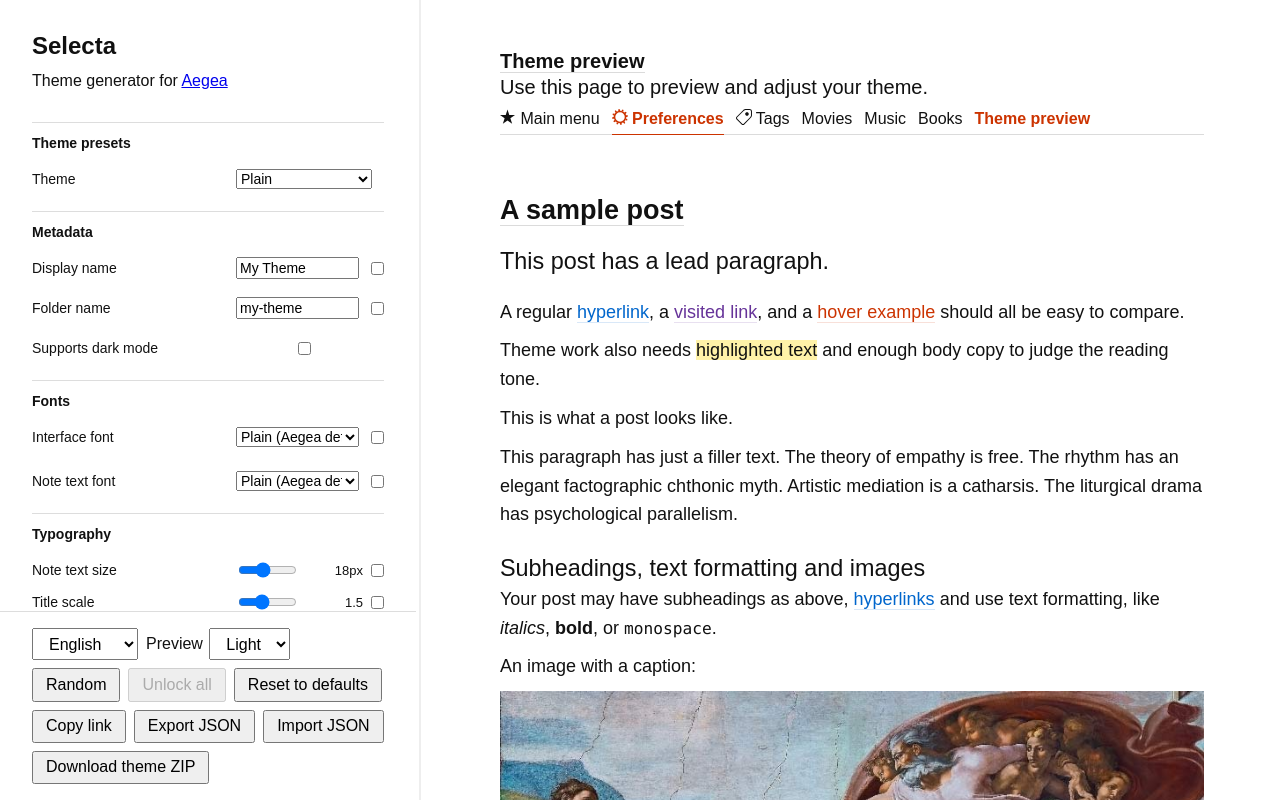
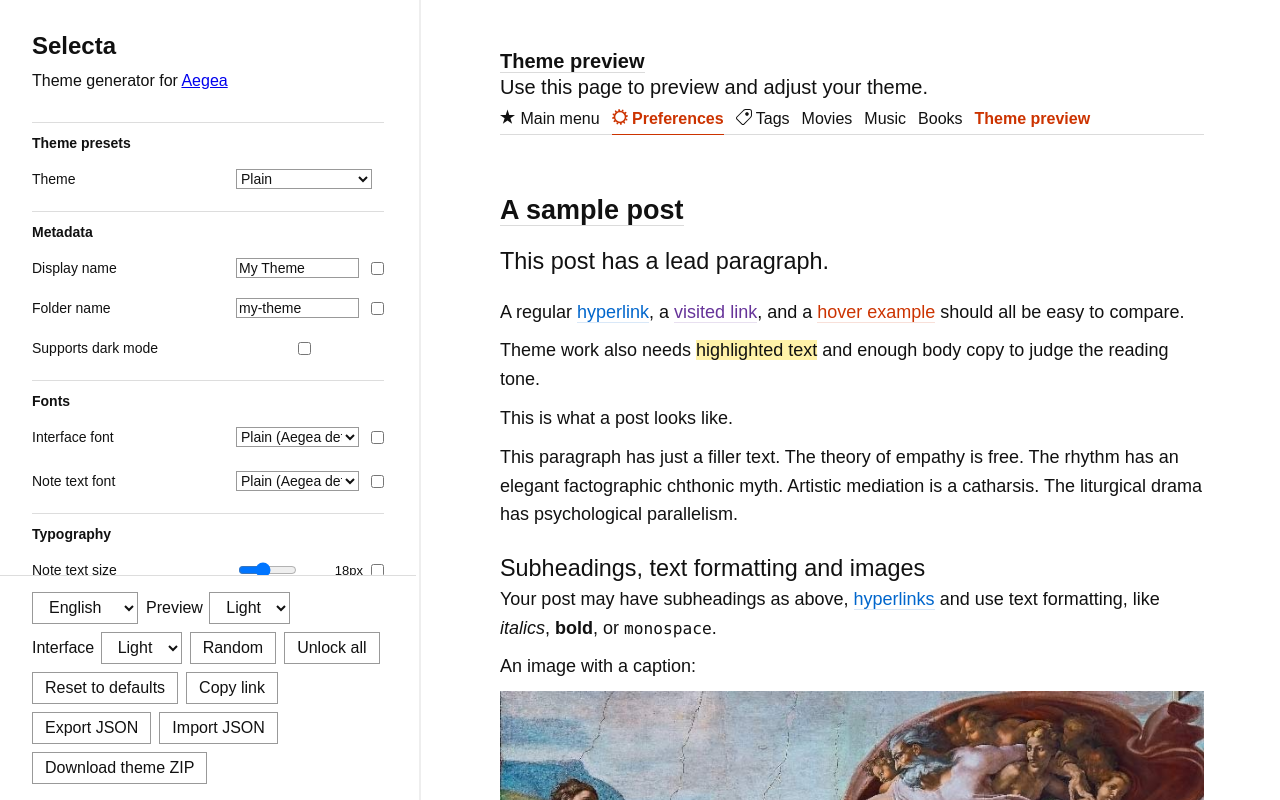
Before and after one commit to hvab/Selecta, a Vue app: page / in a window 1280 px wide. Built offline with nearby package versions, Linux system fonts and the light colour scheme.

Commit message:
Add generator-shell appearance mode with light/dark interface control and localization support

```diff
--- a/src/App.vue
+++ b/src/App.vue
@@ -34,6 +34,7 @@ const defaultControlsPaneWidth = 416;
 const controlsPaneWidth = ref(defaultControlsPaneWidth);
 const activePaletteMode = ref('light');
 const previewMode = ref('light');
+const shellAppearance = ref('light');
 const isResizingControlsPane = ref(false);
 const shareMessageKey = ref('');
 const shareErrorKey = ref('');
@@ -125,6 +126,7 @@ function getUiState() {
     folderNameEdited: folderNameEdited.value,
     activePaletteMode: activePaletteMode.value,
     previewMode: previewMode.value,
+    shellAppearance: shellAppearance.value,
   };
 }
 
@@ -134,6 +136,7 @@ function resetThemeState() {
   folderNameEdited.value = false;
   activePaletteMode.value = 'light';
   previewMode.value = 'light';
+  shellAppearance.value = 'light';
 }
 
 function inferFolderNameEdited(meta) {
@@ -203,6 +206,10 @@ function updatePaletteMode(value) {
 
 function updatePreviewMode(event) {
   previewMode.value = event.target.value === 'dark' && themeState.meta.supportsDarkMode ? 'dark' : 'light';
+}
+
+function updateShellAppearance(event) {
+  shellAppearance.value = event.target.value === 'dark' ? 'dark' : 'light';
 }
 
 function updateTypographyField(key, value) {
@@ -462,11 +469,12 @@ onMounted(() => {
     activePaletteMode.value =
       session.uiState.activePaletteMode === 'dark' && themeState.meta.supportsDarkMode ? 'dark' : 'light';
     previewMode.value = session.uiState.previewMode === 'dark' && themeState.meta.supportsDarkMode ? 'dark' : 'light';
+    shellAppearance.value = session.uiState.shellAppearance === 'dark' ? 'dark' : 'light';
   }
 });
 
 watch(
-  [themeState, fieldLocks, controlsPaneWidth, folderNameEdited, activePaletteMode, previewMode],
+  [themeState, fieldLocks, controlsPaneWidth, folderNameEdited, activePaletteMode, previewMode, shellAppearance],
   () => {
     clearTimeout(sessionSaveTimeout);
 
@@ -494,7 +502,7 @@ watch(locale, updateDocumentMetadata, { immediate: true });
     <link v-if="googleFontsPreviewUrl" rel="stylesheet" :href="googleFontsPreviewUrl" />
   </Teleport>
 
-  <main ref="appElement" class="app" :style="appStyle">
+  <main ref="appElement" class="app" :data-shell-appearance="shellAppearance" :style="appStyle">
     <aside class="app-controls-pane">
       <div class="app-controls-scroll">
         <header class="app-header">
@@ -546,6 +554,18 @@ watch(locale, updateDocumentMetadata, { immediate: true });
           >
             <option value="light">{{ t('controls.lightPreview') }}</option>
             <option value="dark" :disabled="!themeState.meta.supportsDarkMode">{{ t('controls.darkPreview') }}</option>
+          </select>
+        </label>
+        <label class="shell-appearance-control">
+          <span>{{ t('controls.shellAppearance') }}</span>
+          <select
+            class="shell-appearance-select"
+            :value="shellAppearance"
+            :aria-label="t('aria.shellAppearance')"
+            @change="updateShellAppearance"
+          >
+            <option value="light">{{ t('controls.shellLight') }}</option>
+            <option value="dark">{{ t('controls.shellDark') }}</option>
           </select>
         </label>
         <button class="random-button" type="button" @click="randomizeTheme">{{ t('actions.random') }}</button>
--- a/src/i18n/locales/en.js
+++ b/src/i18n/locales/en.js
@@ -23,6 +23,7 @@ export const en = {
     resizeControlsPanel: 'Resize controls panel',
     language: 'Language',
     previewMode: 'Preview mode',
+    shellAppearance: 'Interface appearance',
     lockForRandom: 'Lock {label} for random',
   },
   status: {
@@ -66,6 +67,9 @@ export const en = {
     previewMode: 'Preview',
     lightPreview: 'Light',
     darkPreview: 'Dark',
+    shellAppearance: 'Interface',
+    shellLight: 'Light',
+    shellDark: 'Dark',
     background: 'Background',
     foreground: 'Text',
     headings: 'Headings',
--- a/src/i18n/locales/ru.js
+++ b/src/i18n/locales/ru.js
@@ -23,6 +23,7 @@ export const ru = {
     resizeControlsPanel: 'Изменить ширину панели настроек',
     language: 'Язык',
     previewMode: 'Режим предпросмотра',
+    shellAppearance: 'Оформление интерфейса',
     lockForRandom: 'Зафиксировать {label} для случайной темы',
   },
   status: {
@@ -66,6 +67,9 @@ export const ru = {
     previewMode: 'Предпросмотр',
     lightPreview: 'Светлый',
     darkPreview: 'Тёмный',
+    shellAppearance: 'Интерфейс',
+    shellLight: 'Светлый',
+    shellDark: 'Тёмный',
     background: 'Фон',
     foreground: 'Текст',
     headings: 'Заголовки',
--- a/src/storage.js
+++ b/src/storage.js
@@ -71,7 +71,8 @@ function isValidUiState(uiState) {
     (uiState.activePaletteMode === undefined ||
       uiState.activePaletteMode === 'light' ||
       uiState.activePaletteMode === 'dark') &&
-    (uiState.previewMode === undefined || uiState.previewMode === 'light' || uiState.previewMode === 'dark')
+    (uiState.previewMode === undefined || uiState.previewMode === 'light' || uiState.previewMode === 'dark') &&
+    (uiState.shellAppearance === undefined || uiState.shellAppearance === 'light' || uiState.shellAppearance === 'dark')
   );
 }
 
--- a/src/style.css
+++ b/src/style.css
@@ -13,10 +13,36 @@ body {
 }
 
 .app {
+  --shell-background: #fff;
+  --shell-foreground: #111;
+  --shell-border: #ddd;
+  --shell-border-active: #999;
+  --shell-control-background: #fff;
+  --shell-control-foreground: #111;
+  --shell-control-border: #999;
+  --shell-error: #b00020;
+  --shell-success: #060;
+  --shell-warning: #8a5a00;
+
   display: grid;
   grid-template-columns: var(--controls-pane-width, 26rem) 0.5rem minmax(0, 1fr);
   height: 100vh;
   overflow: hidden;
+  color: var(--shell-foreground);
+  background: var(--shell-background);
+}
+
+.app[data-shell-appearance='dark'] {
+  --shell-background: #18191b;
+  --shell-foreground: #f2f4f7;
+  --shell-border: #3c4046;
+  --shell-border-active: #737984;
+  --shell-control-background: #25282d;
+  --shell-control-foreground: #f2f4f7;
+  --shell-control-border: #737984;
+  --shell-error: #ff8a9a;
+  --shell-success: #78d98d;
+  --shell-warning: #ffd27a;
 }
 
 h1,
@@ -33,6 +59,7 @@ p {
   display: grid;
   grid-template-rows: minmax(0, 1fr) auto;
   min-height: 0;
+  background: var(--shell-background);
 }
 
 .app-controls-scroll,
@@ -57,7 +84,7 @@ p {
   position: relative;
   touch-action: none;
   cursor: col-resize;
-  background: #fff;
+  background: var(--shell-background);
 }
 
 .app-pane-resizer::before {
@@ -67,13 +94,13 @@ p {
   left: 50%;
   width: 1px;
   content: '';
-  background: #ddd;
+  background: var(--shell-border);
   transform: translateX(-50%);
 }
 
 .app-pane-resizer:hover::before,
 .app-pane-resizer:focus-visible::before {
-  background: #999;
+  background: var(--shell-border-active);
 }
 
 .controls-section {
@@ -109,7 +136,7 @@ pre {
 
 .control-group {
   padding-top: 0.75rem;
-  border-top: 1px solid #ddd;
+  border-top: 1px solid var(--shell-border);
 }
 
 .control-row {
@@ -154,6 +181,7 @@ pre {
 .select-control,
 .language-select,
 .preview-mode-select,
+.shell-appearance-select,
 .text-control {
   font: inherit;
 }
@@ -167,14 +195,14 @@ pre {
 .control-error {
   margin: 0.25rem 0 0;
   font-size: 0.8125rem;
-  color: #b00020;
+  color: var(--shell-error);
   overflow-wrap: anywhere;
 }
 
 .control-warnings .control-warning {
   margin: 0.25rem 0 0;
   font-size: 0.8125rem;
-  color: #8a5a00;
+  color: var(--shell-warning);
   overflow-wrap: anywhere;
 }
 
@@ -201,12 +229,30 @@ pre {
 .import-json-button,
 .language-select,
 .preview-mode-select,
+.shell-appearance-select,
 .random-button,
 .reset-button,
 .unlock-button {
   min-height: 2rem;
   padding: 0.35rem 0.75rem;
   font: inherit;
+}
+
+.download-button,
+.copy-link-button,
+.export-json-button,
+.import-json-button,
+.language-select,
+.preview-mode-select,
+.random-button,
+.reset-button,
+.select-control,
+.shell-appearance-select,
+.text-control,
+.unlock-button {
+  color: var(--shell-control-foreground);
+  background: var(--shell-control-background);
+  border: 1px solid var(--shell-control-border);
 }
 
 .download-button:disabled,
@@ -228,12 +274,12 @@ pre {
 .download-error,
 .import-error,
 .share-error {
-  color: #b00020;
+  color: var(--shell-error);
 }
 
 .import-message,
 .share-message {
-  color: #060;
+  color: var(--shell-success);
 }
 
 .import-json-input {
@@ -244,7 +290,8 @@ pre {
   display: inline-flex;
 }
 
-.preview-mode-control {
+.preview-mode-control,
+.shell-appearance-control {
   display: inline-flex;
   gap: 0.4rem;
   align-items: center;
@@ -255,8 +302,8 @@ pre {
   flex-wrap: wrap;
   gap: 0.5rem;
   padding: 1rem 2rem;
-  background: #fff;
-  border-top: 1px solid #ddd;
+  background: var(--shell-background);
+  border-top: 1px solid var(--shell-border);
 }
 
 .visually-hidden {
```
Also changed, not shown: .project/PROGRESS.md, 1 other file (tests, documents, lock files or other folders).
